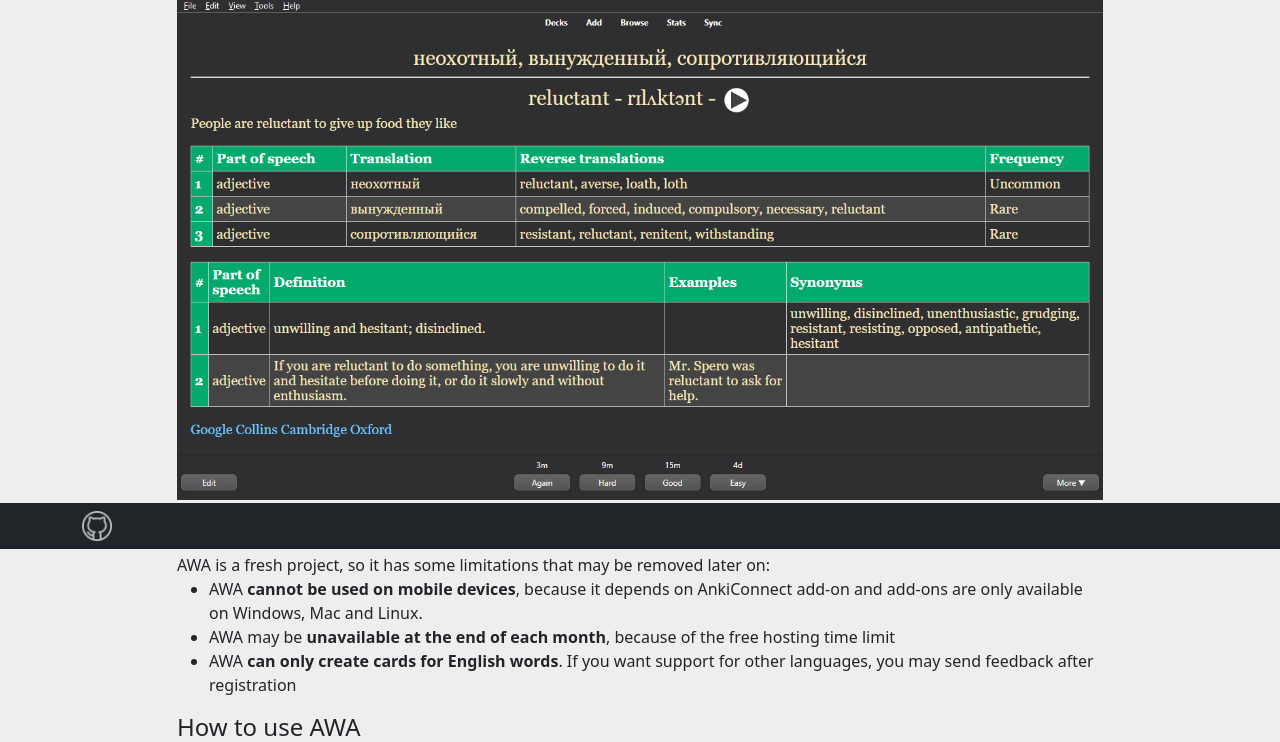
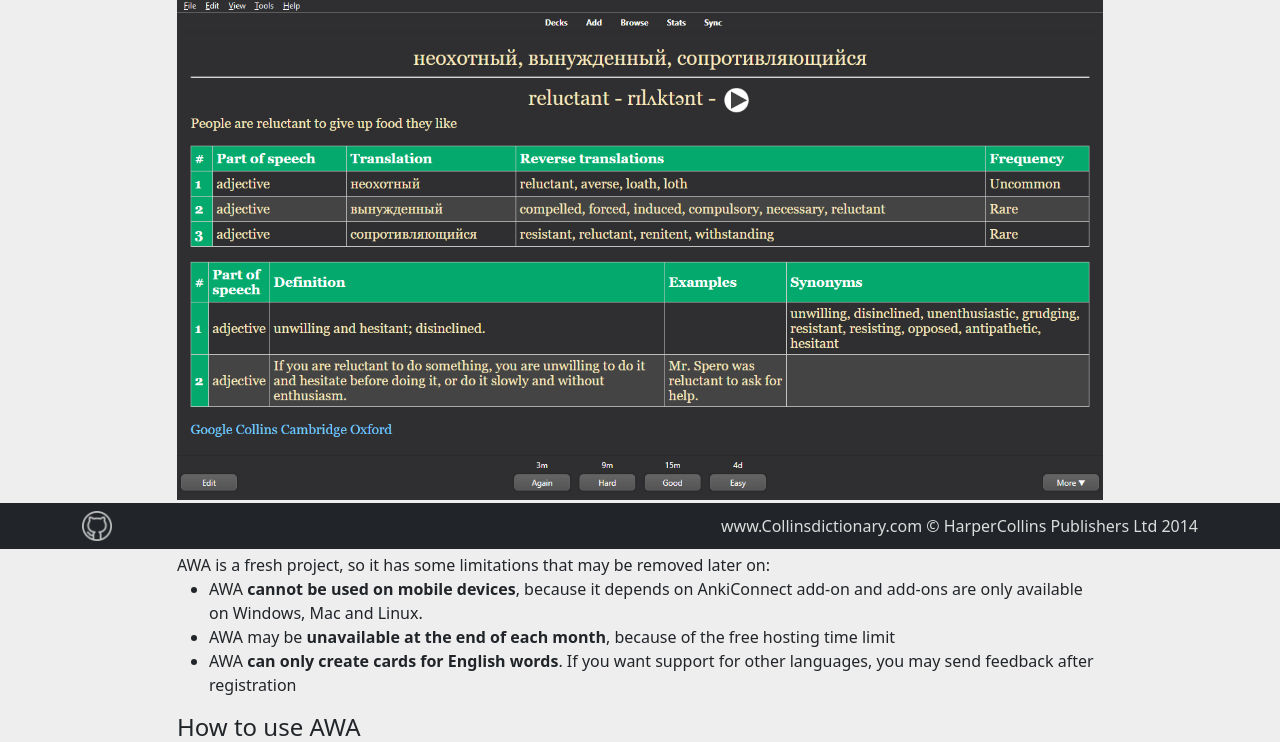
Before and after one commit to MihailGusev/anki_card_adder, a Django app: page /guide/ in a window 1280 px wide. Shown: the part 251-993 px from the top of the page. Run offline with Django 4.2, Linux system fonts and the light colour scheme; parts of the project's set-up code (start-up, migrations or seed data) failed here and were passed over.

Commit message:
Mentioning Collins to comply with the terms

```diff
--- a/templates/base_navbar.html
+++ b/templates/base_navbar.html
@@ -91,6 +91,9 @@
       </input>
       {% endif %}
     </div>
+
+    <span class="text-end" style="color: gainsboro;">www.Collinsdictionary.com © HarperCollins Publishers Ltd
+      2014</span>
   </div>
 </nav>
 
```
